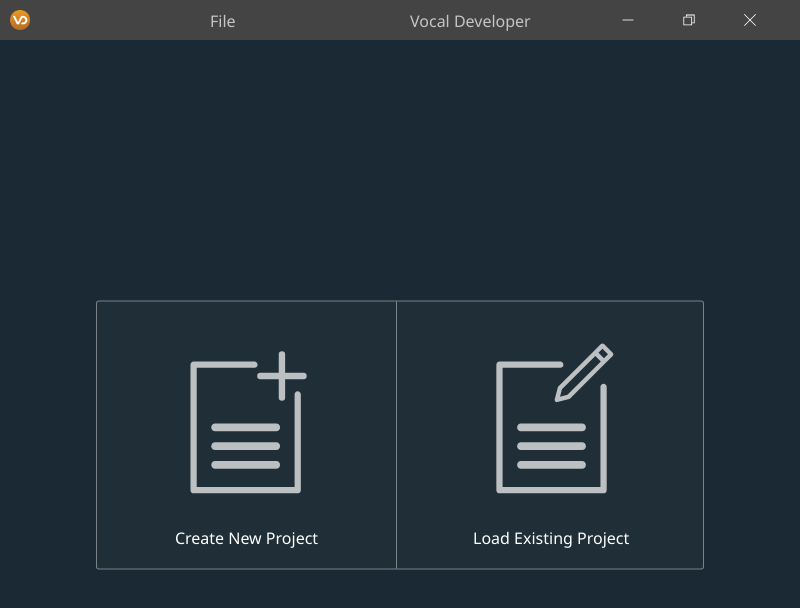
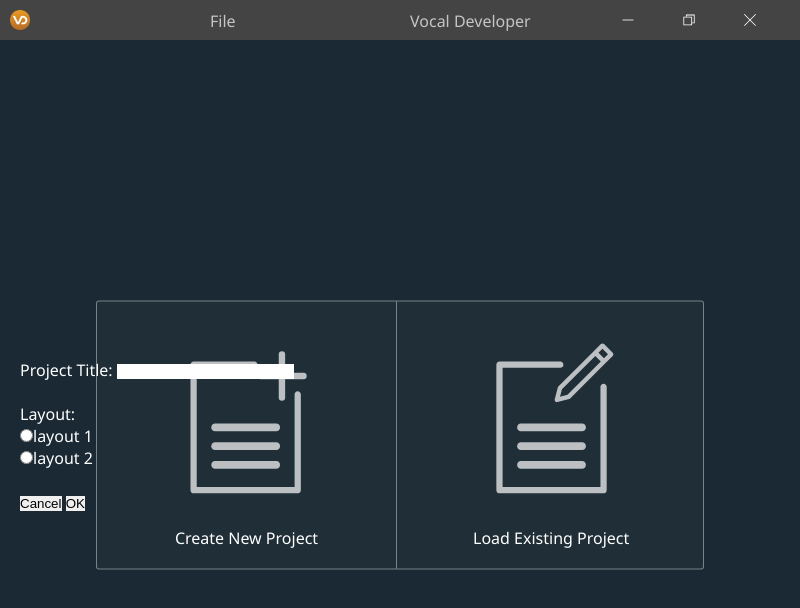
Before and after one commit to nomissivraj/fyp, an Electron app: page index.html in a window 800 px wide. Drawn offline with nearby package versions, Linux system fonts and the light colour scheme; no server answers.

Commit message:
Adding project creation form

```diff
--- a/index.html
+++ b/index.html
@@ -39,15 +39,16 @@
 
         <main>
             <div class="project-select">
-                <div class="project-select__option project-select__option--new">
+
+                <div class="project-select__option project-select__option--new" onclick="toggle()">
                     <span class="project-select__icon">
                         <img src="img/app-newproject.svg" alt="close window icon">
                     </span>
                     <span class="project-select__text">
                         Create New Project
                     </span>
+                </div>
 
-                </div>
                 <div class="project-select__option project-select__option--load">
                     <span class="project-select__icon">
                         <img src="img/app-loadproject.svg" alt="close window icon">
@@ -57,10 +58,31 @@
                     </span>
                 </div>
             </div>
+
+            <!-- New Project -->
+            <div id="newproject-form">
+                <form>
+                    <label for="projectname">Project Title:</label>
+                    <input type="text" id="projectname" name="projectname" required><br><br>
+                    <label for="projectlayout">Layout:<br>
+                        <input type="radio" name="projectlayout" value="layout1">layout 1<br>
+                        <input type="radio" name="projectlayout" value="layout2">layout 2<br>
+                    </label><br>
+                    <button>Cancel</button>
+                    <button>OK</button>
+                </form>
+            </div>
+
+            <!-- Load Existing Project -->
         </main>
 
     </body>
     <script>
         require('./scripts/renderer.js');
+
+        function toggle(el) {
+            console.log("test");
+        }
+
     </script>
 </html>
```
